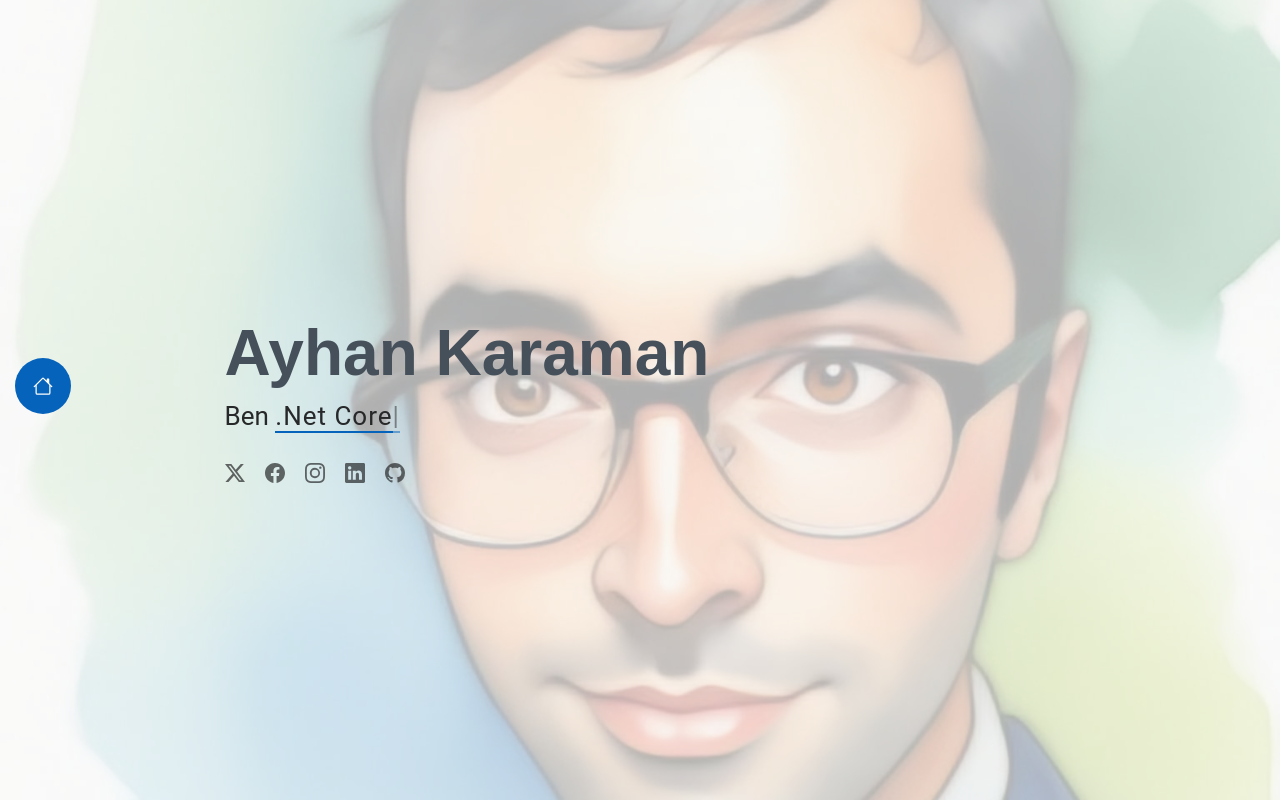
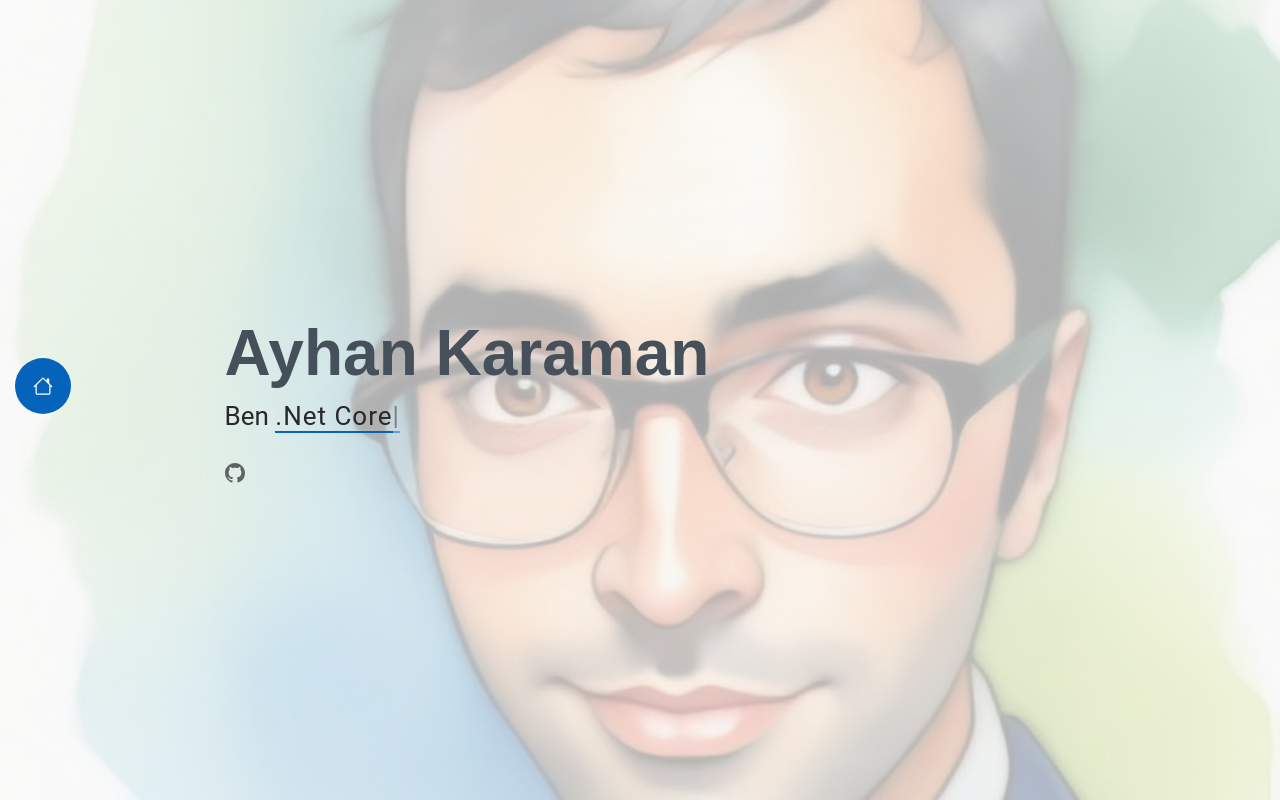
Before and after one commit to ayhan-karaman/my-portfolio, a React (Vite) app: page / in a window 1280 px wide. Shown: the top 800 px of the page. Built offline with nearby package versions, Linux system fonts and the light colour scheme.

Commit message:
Hero section update

```diff
--- a/src/components/Hero.jsx
+++ b/src/components/Hero.jsx
@@ -39,11 +39,13 @@ const Hero = () => {
             <h2>Ayhan Karaman</h2>
             <p>Ben <span className="typed" ref={typedRef} data-typed-items="C#, .Net Core, Javascript, Nodejs, Geliştiricisi, Serbest Çalışan">Geliştirici</span><span className="typed-cursor typed-cursor--blink" aria-hidden="true"></span></p>
             <div className="social-links">
-              <a href=""><i> <BsTwitterX /></i></a>
-              <a href=""><i><BsFacebook /></i></a>
-              <a href=""><i> <BsInstagram /></i></a>
-              {/* <a href=""><i> <BsSkype /></i></a> */}
-              <a href=""><i><BsLinkedin /></i></a>
+              {/*
+                  <a href=""><i> <BsTwitterX /></i></a>
+                  <a href=""><i><BsFacebook /></i></a>
+                  <a href=""><i> <BsInstagram /></i></a>
+                  <a href=""><i> <BsSkype /></i></a>
+                  <a href=""><i><BsLinkedin /></i></a>
+              */}
               <a target='_blank' href="https://github.com/ayhan-karaman"><i><BsGithub /></i></a>
             </div>
           </div>
```
